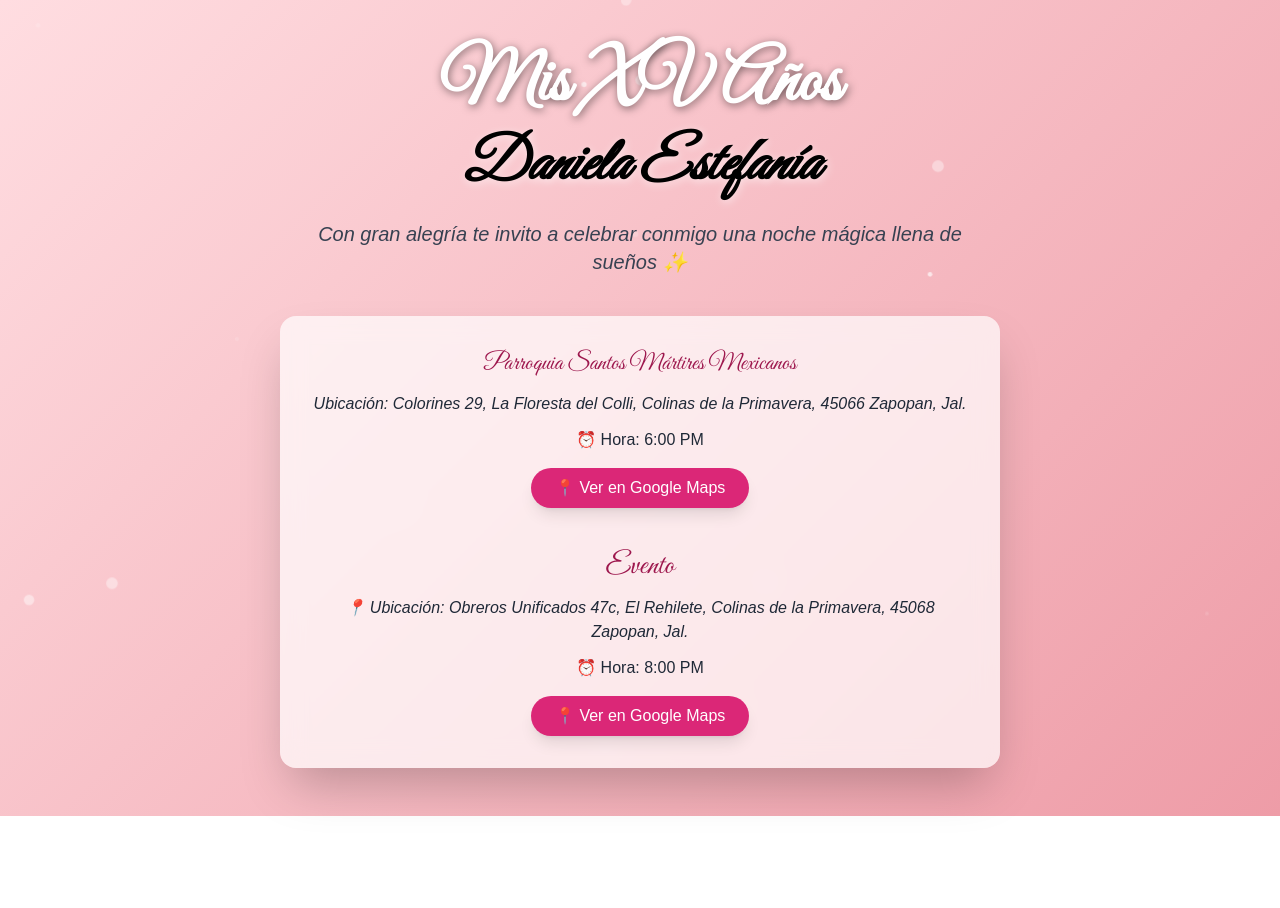
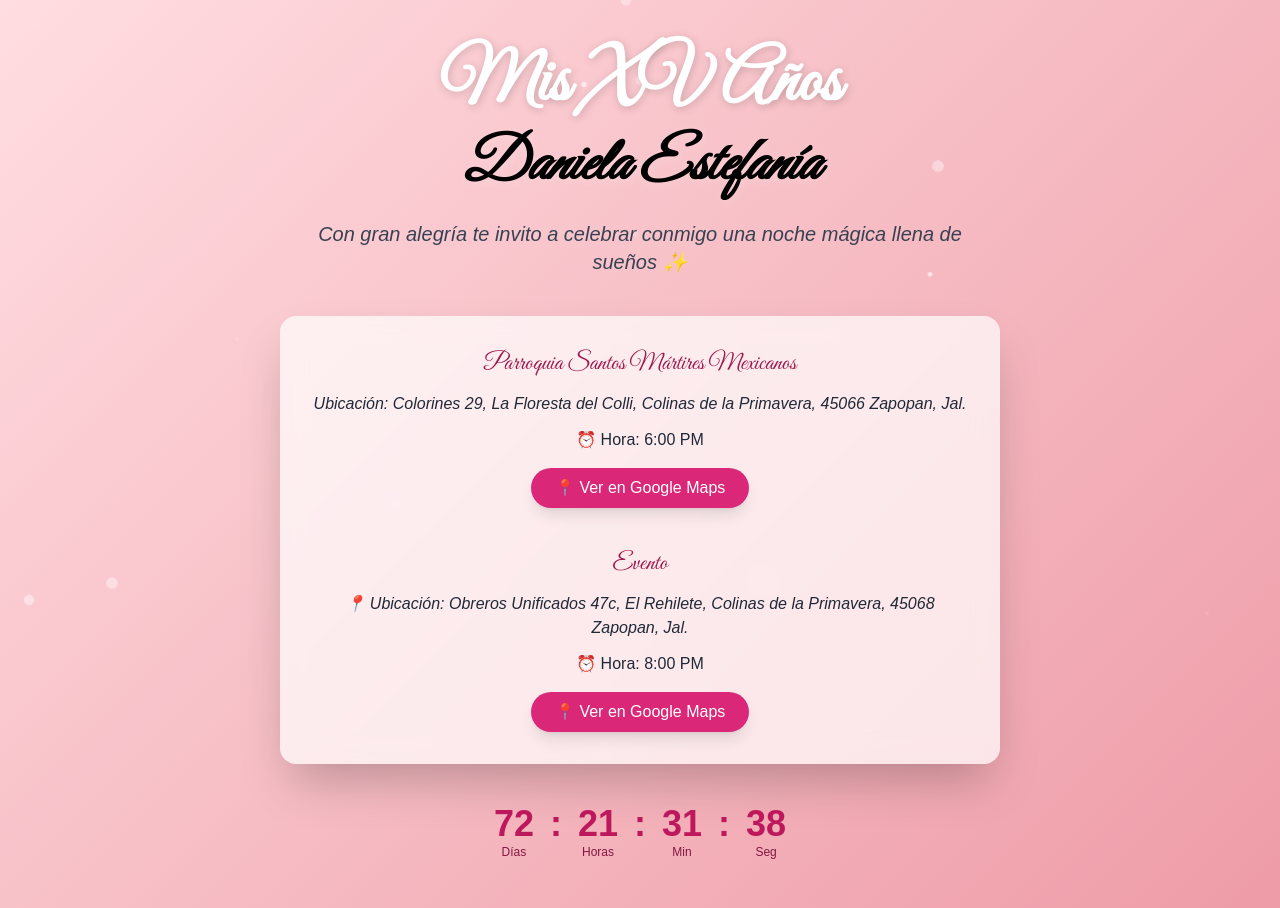
Before and after one commit to nocturne-cibersecurity/danielaXV, a plain HTML site: page index.html in a window 1280 px wide. Before the commit the page ends 816 px from the top, so only its background shows below. Drawn offline with nearby package versions, Linux system fonts and the light colour scheme.

Commit message:
Update index.html

```diff
--- a/index.html
+++ b/index.html
@@ -60,12 +60,12 @@
 
   <main class="max-w-3xl mx-auto px-6 py-12 text-center relative z-10">
     <h1 class="text-6xl md:text-7xl font-bold script mb-2 animate__animated animate__fadeInDown"
-        style="color: #ffffff; text-shadow: 1px 2px 8px rgba(0, 0, 0, 0.5);">
+        style="color: #ffffff; text-shadow: 1px 2px 8px rgba(0, 0, 0, 0.178);">
       Mis XV Años
     </h1>
 
     <h2 class="text-5xl md:text-6xl script text-gray-800 mt-4 animate__animated animate__zoomIn animate__delay-1s italic font-bold"
-    style="color: #000000; text-shadow: 1px 2px 8px rgba(255, 255, 255, 0.582);">
+    style="color: #000000; text-shadow: 1px 2px 8px rgba(255, 255, 255, 0.219);">
       Daniela Estefanía
     </h2>
 
@@ -84,7 +84,7 @@
         📍 Ver en Google Maps
       </a>
 
-      <h3 class="text-3xl script text-pink-800 mt-10 mb-3">Evento</h3>
+      <h3 class="text-2xl script text-pink-800 mt-10 mb-3">Evento</h3>
       <p class="text-gray-800 italic">
         📍 Ubicación: Obreros Unificados 47c, El Rehilete, Colinas de la Primavera, 45068 Zapopan, Jal.
       </p>
@@ -94,6 +94,18 @@
         📍 Ver en Google Maps
       </a>
     </div>
+
+    <!-- Temporizador Rosa -->
+    <div id="countdown" class="flex justify-center gap-4 mt-10 text-pink-700 font-bold text-3xl md:text-4xl animate__animated animate__fadeInUp animate__delay-2s">
+      <div><span id="days">00</span><span class="block text-xs font-normal text-pink-900">Días</span></div>
+      <div>:</div>
+      <div><span id="hours">00</span><span class="block text-xs font-normal text-pink-900">Horas</span></div>
+      <div>:</div>
+      <div><span id="minutes">00</span><span class="block text-xs font-normal text-pink-900">Min</span></div>
+      <div>:</div>
+      <div><span id="seconds">00</span><span class="block text-xs font-normal text-pink-900">Seg</span></div>
+    </div>
+    <!-- Fin Temporizador -->
   </main>
 
   <script>
@@ -107,6 +119,28 @@
       sparkle.style.animationDelay = Math.random() * 5 + 's';
       sparklesContainer.appendChild(sparkle);
     }
+
+    // Temporizador para el 29 de noviembre de 2025, 18:00:00
+    const countdownDate = new Date('2025-11-29T18:00:00').getTime();
+    const d = document;
+    function updateCountdown() {
+      const now = new Date().getTime();
+      const distance = countdownDate - now;
+      if (distance < 0) {
+        d.getElementById('countdown').innerHTML = '<span class="text-pink-800 script text-2xl">¡Ya comenzó la fiesta! 🎉</span>';
+        return;
+      }
+      const days = Math.floor(distance / (1000 * 60 * 60 * 24));
+      const hours = Math.floor((distance % (1000 * 60 * 60 * 24)) / (1000 * 60 * 60));
+      const minutes = Math.floor((distance % (1000 * 60 * 60)) / (1000 * 60));
+      const seconds = Math.floor((distance % (1000 * 60)) / 1000);
+      d.getElementById('days').textContent = days.toString().padStart(2, '0');
+      d.getElementById('hours').textContent = hours.toString().padStart(2, '0');
+      d.getElementById('minutes').textContent = minutes.toString().padStart(2, '0');
+      d.getElementById('seconds').textContent = seconds.toString().padStart(2, '0');
+    }
+    updateCountdown();
+    setInterval(updateCountdown, 1000);
   </script>
 </body>
 </html>
```
